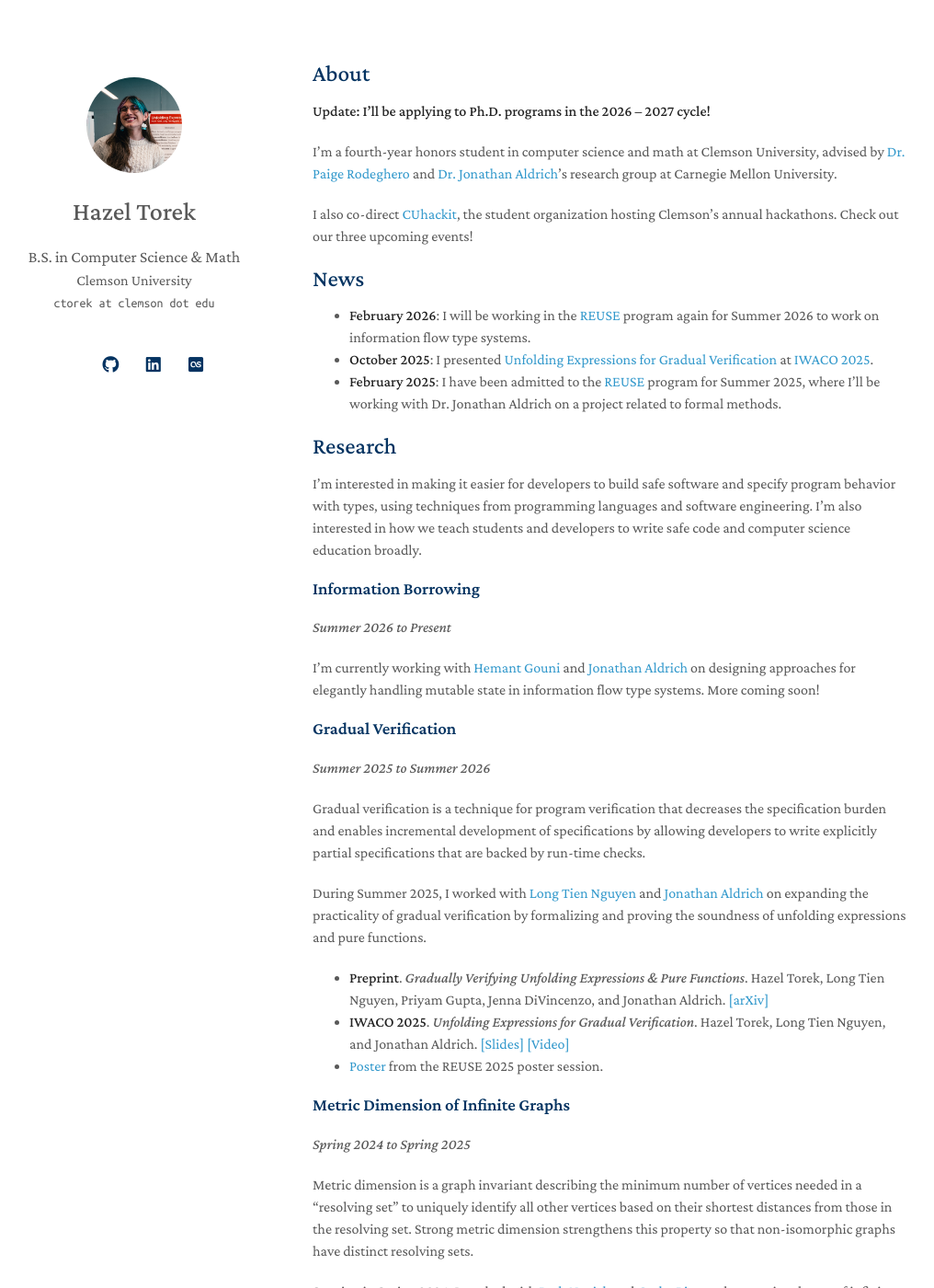
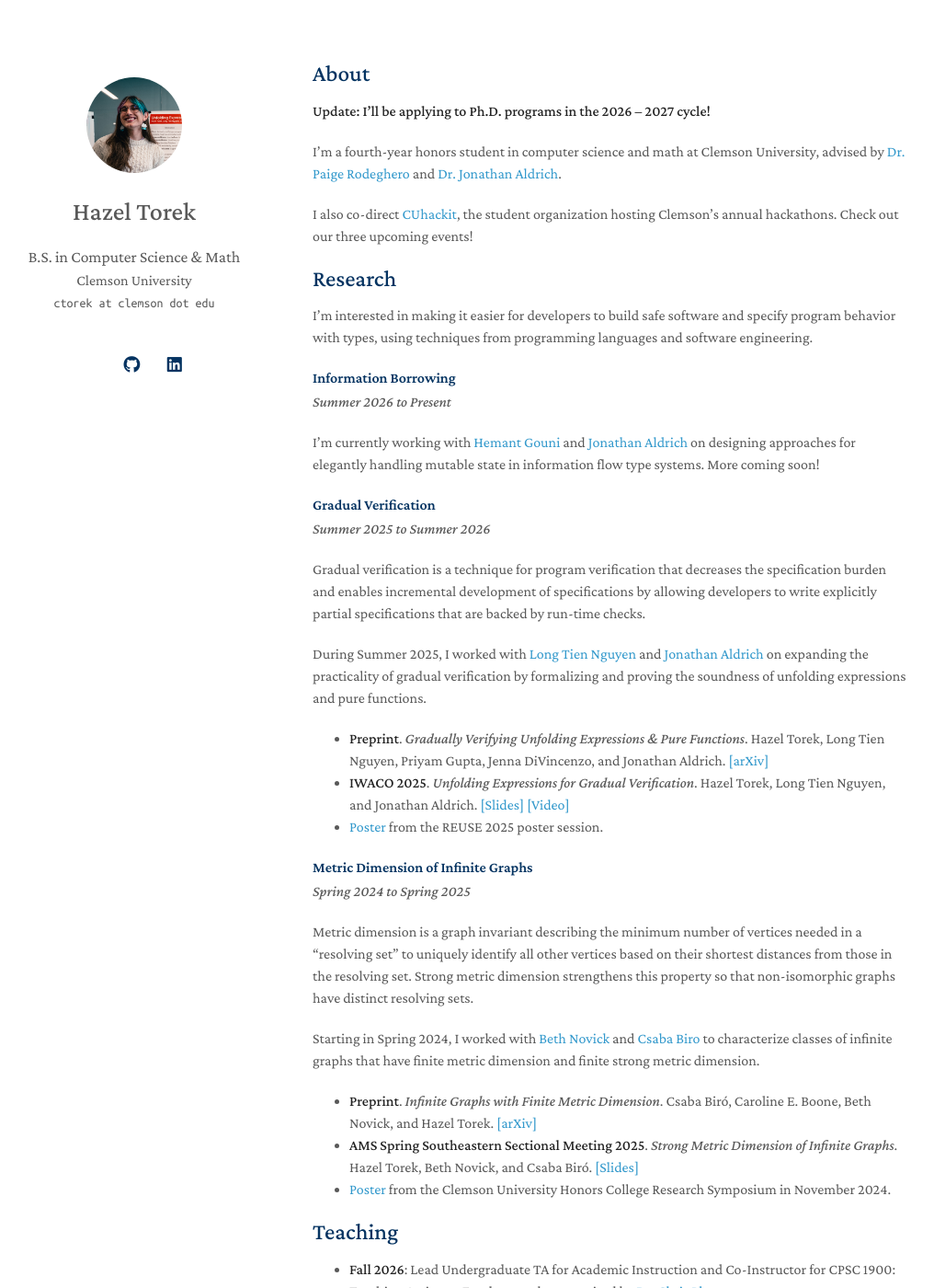
Before and after one commit to hazeltorek/hazeltorek.github.io, a Jekyll site: the page built from index.md, in a window 1280 px wide and 1400 px high. Shown: the whole window at 92% size, without its empty margins (130-1146 px from the left). Built offline with Jekyll 4.4.1, drawn with Linux system fonts in a browser that asks for light colours; a style sheet for code colours, icons or effects is not loaded.

Commit message:
add updated CV

```diff
--- a/_config.yml
+++ b/_config.yml
@@ -14,10 +14,10 @@ canonical: https://hazeltorek.github.io/
 # Links
 # If you don't need one of them, you may delete the corresponding line.
 #google_scholar: https://scholar.google.com/
-cv_link: ./cv
+cv_link: ./assets/files/cv.pdf
 github_link: https://github.com/hazeltorek/
 linkedin: https://www.linkedin.com/in/hazel-torek/
-lastfm: https://www.last.fm/user/hhhhazel
+#lastfm: https://www.last.fm/user/hhhhazel
 #twitter: https://twitter.com/
 
 # Images (e.g., your profile picture and your website's favicon)
--- a/_sass/minimal-light-no-dark-mode.scss
+++ b/_sass/minimal-light-no-dark-mode.scss
@@ -184,7 +184,7 @@ papertitle {
 h3, h4, h5, h6 {
   font-weight: 600;
   color:#043361;
-  margin:0 0 20px;
+  margin:0 0 2px;
 }
 
 h1 {
--- a/_sass/minimal-light.scss
+++ b/_sass/minimal-light.scss
@@ -231,7 +231,7 @@ papertitle {
 h3, h4, h5, h6 {
   font-weight: 600;
   color:#043361;
-  margin:0 0 20px;
+  margin:0 0 5px;
 }
 
 h1 {
--- a/index.md
+++ b/index.md
@@ -6,26 +6,20 @@ layout: homepage
 
 **Update: I'll be applying to Ph.D. programs in the 2026 -- 2027 cycle!**
 
-I'm a fourth-year honors student in computer science and math at Clemson University, advised by [Dr. Paige Rodeghero](https://paigerodeghero.com/) and [Dr. Jonathan Aldrich](https://www.cs.cmu.edu/~aldrich/)'s research group at Carnegie Mellon University.
+I'm a fourth-year honors student in computer science and math at Clemson University, advised by [Dr. Paige Rodeghero](https://paigerodeghero.com/) and [Dr. Jonathan Aldrich](https://www.cs.cmu.edu/~aldrich/).
 
 I also co-direct [CUhackit](https://cuhack.it/#/), the student organization hosting Clemson's annual hackathons. Check out our three upcoming events!
 
-## News
-
-- **February 2026**: I will be working in the [REUSE](https://www.cmu.edu/scs/s3d/reuse/) program again for Summer 2026 to work on information flow type systems.
-- **October 2025**: I presented [Unfolding Expressions for Gradual Verification](https://youtu.be/RWOUvKaVN60) at [IWACO 2025](https://conf.researchr.org/home/icfp-splash-2025/iwaco-2025?).
-- **February 2025**: I have been admitted to the [REUSE](https://www.cmu.edu/scs/s3d/reuse/) program for Summer 2025, where I'll be working with Dr. Jonathan Aldrich on a project related to formal methods.
-
 ## Research
 
-I'm interested in making it easier for developers to build safe software and specify program behavior with types, using techniques from programming languages and software engineering. I'm also interested in how we teach students and developers to write safe code and computer science education broadly.
+I'm interested in making it easier for developers to build safe software and specify program behavior with types, using techniques from programming languages and software engineering.
 
-### Information Borrowing
+#### Information Borrowing
 *Summer 2026 to Present*
 
 I'm currently working with [Hemant Gouni](https://hgouni.com/) and [Jonathan Aldrich](https://www.cs.cmu.edu/~aldrich/) on designing approaches for elegantly handling mutable state in information flow type systems. More coming soon!
 
-### Gradual Verification
+#### Gradual Verification
 *Summer 2025 to Summer 2026*
 
 Gradual verification is a technique for program verification that decreases the specification burden and enables incremental development of specifications by allowing developers to write explicitly partial specifications that are backed by run-time checks.
@@ -36,7 +30,7 @@ During Summer 2025, I worked with [Long Tien Nguyen](https://www.linkedin.com/in
 - **IWACO 2025**. *Unfolding Expressions for Gradual Verification*. Hazel Torek, Long Tien Nguyen, and Jonathan Aldrich. [[Slides]](https://docs.google.com/presentation/d/17FJr0gl7mJ0ldHfq-N9w-z5wXfjyYz9QxxLQtl9WC4o/edit?usp=sharing) [[Video]](https://youtu.be/RWOUvKaVN60)
 - [Poster](./assets/files/reuse25-poster.pdf) from the REUSE 2025 poster session.
 
-### Metric Dimension of Infinite Graphs
+#### Metric Dimension of Infinite Graphs
 *Spring 2024 to Spring 2025*
 
 Metric dimension is a graph invariant describing the minimum number of vertices needed in a "resolving set" to uniquely identify all other vertices based on their shortest distances from those in the resolving set. Strong metric dimension strengthens this property so that non-isomorphic graphs have distinct resolving sets.
```
Also changed, not shown: cv.md (deleted, +0 -57 lines), 1 other file.
